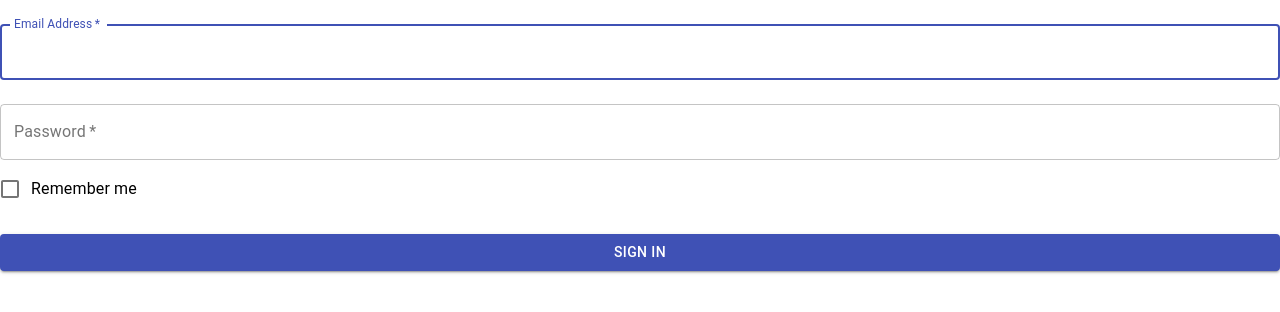
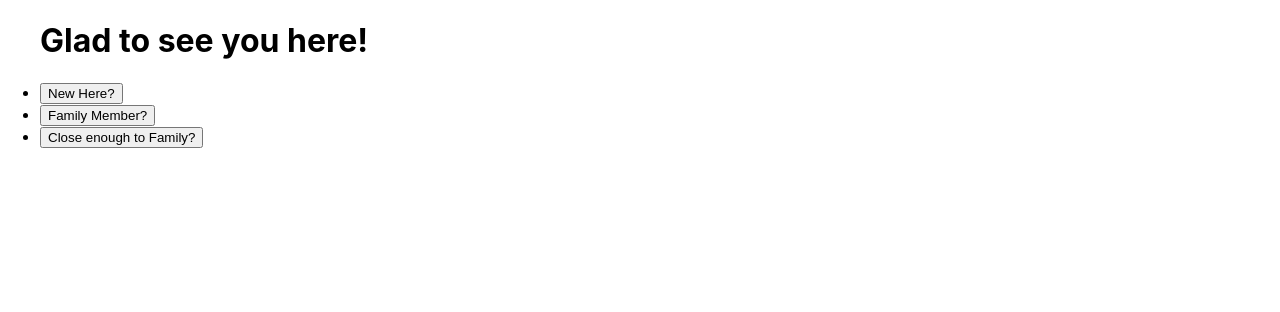
Before and after one commit to BlakeDonn/FamSite, a React (Create React App) app: page /create in a window 1280 px wide. Shown: the top 312 px of the page. Built offline with nearby package versions, Linux system fonts and the light colour scheme.

Commit message:
Add initial conditional for account creation

```diff
--- a/src/App/App.js
+++ b/src/App/App.js
@@ -4,7 +4,7 @@ import Dashboard from "../Dashboard/Dashboard.js";
 import Eval from "../Eval/Eval.js";
 import Login from "../Login/Login.js";
 import Reset from "../Reset/Reset.js";
-import {BrowserRouter as Router, Switch, Route, Link} from "react-router-dom";
+import {BrowserRouter as Router, Switch, Route} from "react-router-dom";
 
 export default function App(props) {
   console.log(props);
--- a/src/Create/Create.js
+++ b/src/Create/Create.js
@@ -1,94 +1,38 @@
 import React from "react";
-import Avatar from "@material-ui/core/Avatar";
-import Button from "@material-ui/core/Button";
-import CssBaseline from "@material-ui/core/CssBaseline";
-import TextField from "@material-ui/core/TextField";
-import FormControlLabel from "@material-ui/core/FormControlLabel";
-import Checkbox from "@material-ui/core/Checkbox";
-import Link from "@material-ui/core/Link";
-import Paper from "@material-ui/core/Paper";
-import Box from "@material-ui/core/Box";
-import Grid from "@material-ui/core/Grid";
-import LockOutlinedIcon from "@material-ui/icons/LockOutlined";
-import Typography from "@material-ui/core/Typography";
-import {makeStyles} from "@material-ui/core/styles";
-const useStyles = makeStyles((theme) => ({
-    root: {
-        height: "100vh",
-    },
-    image: {
-        backgroundImage:
-            "url(https://i.etsystatic.com/18861265/r/il/a9b888/1846211497/il_1140xN.1846211497_7k0n.jpg)",
-        backgroundRepeat: "no-repeat",
-        backgroundColor:
-            theme.palette.type === "light"
-                ? theme.palette.grey[50]
-                : theme.palette.grey[900],
-        backgroundSize: "cover",
-        backgroundPosition: "center",
-    },
-    paper: {
-        margin: theme.spacing(8, 4),
-        display: "flex",
-        flexDirection: "column",
-        alignItems: "center",
-    },
-    avatar: {
-        margin: theme.spacing(1),
-        backgroundColor: theme.palette.secondary.main,
-    },
-    form: {
-        width: "100%", // Fix IE 11 issue.
-        marginTop: theme.spacing(1),
-    },
-    submit: {
-        margin: theme.spacing(3, 0, 2),
-    },
-}));
+import {Link, useHistory} from "react-router-dom";
 
 export default function Create() {
-    const classes = useStyles();
-    const handleSubmit = (event) => {
-        event.preventDefault();
-        console.log(event);
-    };
-    return (
-        <form className={classes.form} onSubmit={handleSubmit}>
-            <TextField
-                variant="outlined"
-                margin="normal"
-                required
-                fullWidth
-                id="email"
-                label="Email Address"
-                name="email"
-                autoComplete="email"
-                autoFocus
-            />
-            <TextField
-                variant="outlined"
-                margin="normal"
-                required
-                fullWidth
-                name="password"
-                label="Password"
-                type="password"
-                id="password"
-                autoComplete="current-password"
-            />
-            <FormControlLabel
-                control={<Checkbox value="remember" color="primary" />}
-                label="Remember me"
-            />
-            <Button
-                type="submit"
-                fullWidth
-                variant="contained"
-                color="primary"
-                className={classes.submit}
-            >
-                Sign In
-            </Button>
-        </form>
-    );
+  // This is where account creation will happen
+  const history = useHistory({});
+  console.log(history);
+  // probably make these onClick functions dynamic by adding in contional of event location?
+  return (
+    <div>
+      <ul>
+        <h1>Glad to see you here!</h1>
+        <li>
+          <button
+            onClick={() =>
+              history.push({
+                pathname: "/create",
+                state: {
+                  state: {
+                    test: "New Here?",
+                  },
+                },
+              })
+            }
+          >New Here?</button>
+        </li>
+        <li>
+          <button onClick={() => history.push("/")}>Family Member?</button>
+        </li>
+        <li>
+          <button onClick={() => history.push("/")}>
+            Close enough to Family?
+          </button>
+        </li>
+      </ul>
+    </div>
+  );
 }
--- a/src/Dashboard/Dashboard.js
+++ b/src/Dashboard/Dashboard.js
@@ -1,5 +1,13 @@
 import React from "react";
 
 export default function Dashboard(props) {
-  return <h1>hi</h1>;
+  return (
+    <div>
+      <h1>Welcome User</h1>
+      <h2>Extended Family Calendar</h2>
+      <h2>Individual Family Calendar</h2>
+      <h2>Media Gallery</h2>
+      <h2>Media Upload </h2>
+    </div>
+  )
 }
```
Also changed, not shown: src/Calendar/Calendar.js (+20 -0 lines), src/Gallery/Gallery.js (+20 -0 lines), src/Upload/Upload.js (+20 -0 lines), 1 other file (tests, documents, lock files or other folders).
